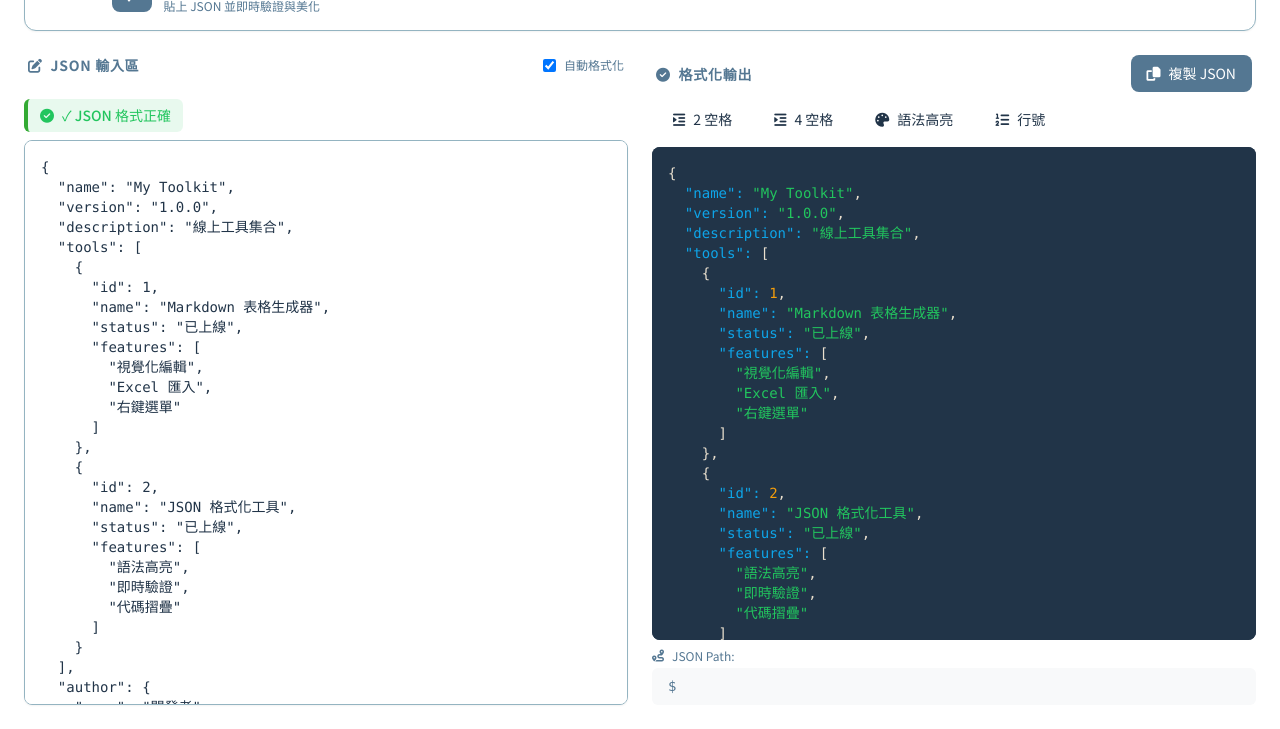
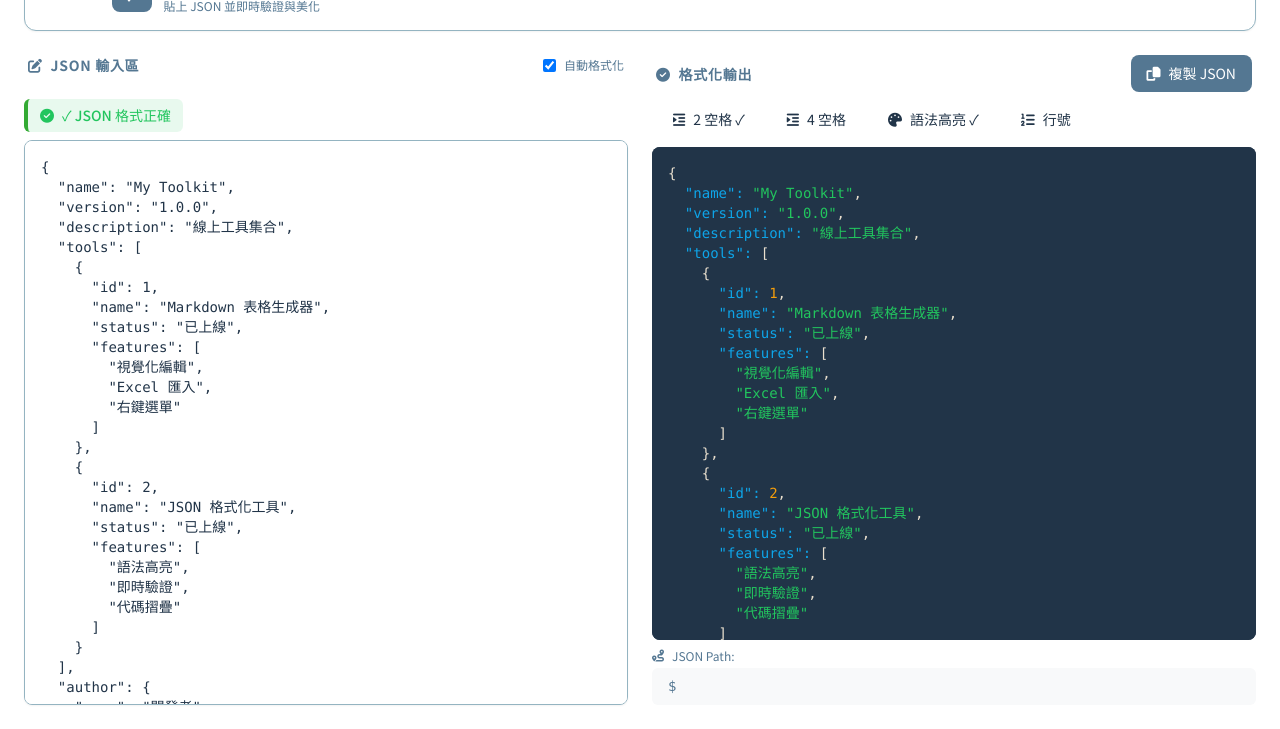
Before and after one commit to f88083/MyToolkit, a plain HTML site: page jsonFormatter.html in a window 1280 px wide. Shown: the part 71-800 px from the top of the page. Drawn offline with nearby package versions, Linux system fonts and the light colour scheme.

Commit message:
fix: show format status

```diff
--- a/jsonFormatter.html
+++ b/jsonFormatter.html
@@ -397,11 +397,13 @@
         let syntaxHighlightEnabled = true;
         let lineNumbersEnabled = false;
         let currentJSON = null;
+        let currentIndent = 2; // 預設 2 空格縮排
 
         // Initialize
         document.addEventListener('DOMContentLoaded', () => {
             initTheme();
             loadSampleJSON();
+            updateButtonStates(); // 初始化按鈕狀態
         });
 
         // Load sample JSON
@@ -455,7 +457,7 @@
                 showSuccess('✓ JSON 格式正確');
 
                 if (autoFormat) {
-                    formatJSON(2);
+                    formatJSON(currentIndent);
                 } else {
                     displayJSON(input);
                 }
@@ -494,9 +496,11 @@
                 return;
             }
 
+            currentIndent = spaces; // 更新當前縮排大小
             const formatted = JSON.stringify(currentJSON, null, spaces);
             displayJSON(formatted);
             updateJSONPath('$');
+            updateButtonStates(); // 更新按鈕狀態
         }
 
         // Display JSON with optional syntax highlighting
@@ -541,7 +545,7 @@
             text.textContent = syntaxHighlightEnabled ? '語法高亮 ✓' : '語法高亮';
 
             if (currentJSON) {
-                const formatted = JSON.stringify(currentJSON, null, 2);
+                const formatted = JSON.stringify(currentJSON, null, currentIndent);
                 displayJSON(formatted);
             }
         }
@@ -557,7 +561,7 @@
                 text.textContent = '行號 ✓';
                 // 重新顯示 JSON 內容以確保行號與內容同步
                 if (currentJSON) {
-                    const formatted = JSON.stringify(currentJSON, null, 2);
+                    const formatted = JSON.stringify(currentJSON, null, currentIndent);
                     displayJSON(formatted);
                 }
             } else {
@@ -566,6 +570,27 @@
                 // 清空行號
                 lineNumbers.innerHTML = '';
             }
+        }
+
+        // Update button states to show current selections
+        function updateButtonStates() {
+            // 更新語法高亮按鈕
+            const highlightText = document.getElementById('highlightText');
+            highlightText.textContent = syntaxHighlightEnabled ? '語法高亮 ✓' : '語法高亮';
+
+            // 更新縮排按鈕 - 找到所有格式化按鈕並更新它們的文字
+            const buttons = document.querySelectorAll('button[onclick^="formatJSON"]');
+            buttons.forEach(btn => {
+                const spaces = btn.getAttribute('onclick').match(/\d+/)[0];
+                const isActive = parseInt(spaces) === currentIndent;
+
+                // 更新按鈕文字內容
+                if (isActive) {
+                    btn.innerHTML = `<i class="fas fa-indent"></i> ${spaces} 空格 ✓`;
+                } else {
+                    btn.innerHTML = `<i class="fas fa-indent"></i> ${spaces} 空格`;
+                }
+            });
         }
 
         // Update line numbers
```
